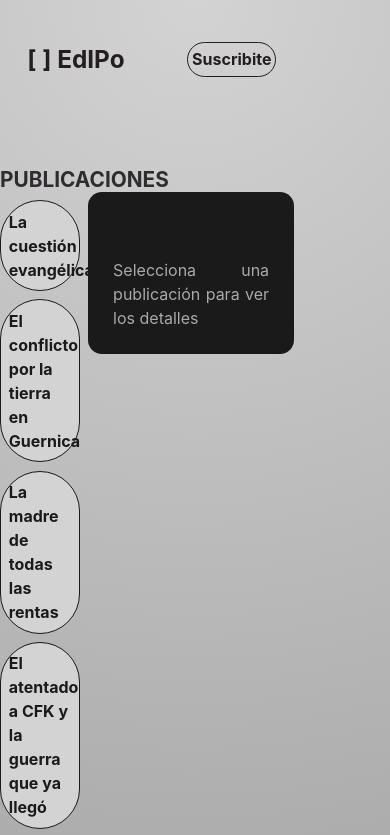
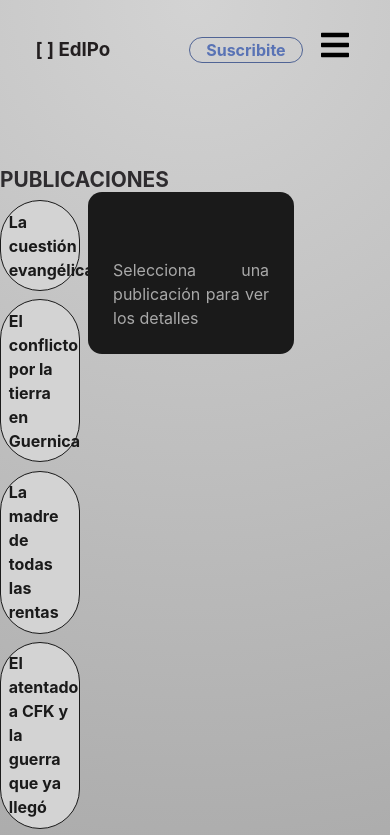
Before and after one commit to edipoarg/edipo, a React (Vite) app: page /#/publicaciones in a window 390 px wide. Shown: the top 835 px of the page. Built offline with nearby package versions, Linux system fonts and the light colour scheme.

Commit message:
Navbar hamburger

```diff
--- a/src/components/Landing/Landing.module.css
+++ b/src/components/Landing/Landing.module.css
@@ -476,7 +476,7 @@
     .recursos {
         position: absolute;
         right: 0vw;
-        bottom: 2vh;
+        bottom: 0vh;
         color: #ecede7;
         padding-top: 2vh;
         width: 52vw;
@@ -501,12 +501,12 @@
     .button1,
     .button2,
     .button3 {
-        width: 12vh;
+        width: 10vh;
         color: #d6d4d7;
         margin: 0;
         border: solid 1px #d7d5d8;
         border-radius: 360px;
-        height: 12vh;
+        height: 10vh;
         align-content: center;
         padding: 1vh 2vw;
         margin-top: 2vh;
@@ -541,9 +541,10 @@
 
     .texto {
         margin: 0;
-        max-width: 32vw;
+        max-width: 28vw;
         text-align: justify;
         padding-left: 4vw;
+        font-size: 0.9rem;
     }
 
     .news {
@@ -557,6 +558,10 @@
         height: 36vh;
         top: 54vh;
     }
+    .leer{
+        font-size: 1.5rem;
+        max-width: 9vw;
+    }
 
     .newsContainer {
         max-width: 50vw;
@@ -569,19 +574,24 @@
         font-size: 0.8rem;
     }
 
+    .investigaciones{
+        height: 40vh;
+    }
+
     .newsTitle {
         max-width: 20vw;
+        font-size: 1.2rem;
     }
 
     .button1,
     .button2,
     .button3 {
-        width: 15vh;
+        width: 12vh;
         color: #d6d4d7;
         margin: 0;
         border: solid 1px #d7d5d8;
         border-radius: 360px;
-        height: 15vh;
+        height: 12vh;
         align-content: center;
         padding: 1vh 2vw;
         margin-top: 2vh;
@@ -604,9 +614,9 @@
         font-size: 0.7rem;
         margin: 0;
         text-align: justify;
-        padding-left: 1vw;
-        padding-bottom: 1vh;
-        max-width: 40vw;
+        padding-left: 2vw;
+        padding-bottom: 0vh;
+        max-width: 25vw;
     }
 
     .playContainer {
--- a/src/components/Navbar/Navbar.jsx
+++ b/src/components/Navbar/Navbar.jsx
@@ -4,11 +4,24 @@ import { FaBars, FaTimes } from 'react-icons/fa';
 import styles from './Navbar.module.css';
 
 function Navbar() {
+  const [menuOpen, setMenuOpen] = useState(false);
+
+  const handleMenuToggle = () => {
+    setMenuOpen(!menuOpen);
+  };
+
   return (
     <>
       <section className={styles.navbar}>
-  <div className={styles.logo}><h3 className={styles.title}>[ ] EdIPo</h3></div>
-  <section className={styles.menu}>
+        <Link to='./'>
+          <div className={styles.logo}>
+            <h3 className={styles.title}>[ ] EdIPo</h3>
+          </div>
+        </Link>
+
+        <section className={styles.derecha}>
+
+          <section className={`${styles.menu} ${menuOpen ? styles.open : ''}`}>
             <Link to='./lista'>
               <h5 className={styles.item}>Investigaciones</h5>
             </Link>
@@ -25,11 +38,16 @@ function Navbar() {
               <h5 className={styles.item}>Contacto</h5>
             </Link>
           </section>
+
           <Link to='./colabora'>
-
-<section className={styles.suscribite}><h4 className={styles.text}>Suscribite</h4></section>
+            <section className={styles.suscribite}>
+              <h4 className={styles.text}>Suscribite</h4>
+            </section>
           </Link>
-
+          <div className={`${styles.hamburger} ${menuOpen ? styles.open : ''}`} onClick={handleMenuToggle}>
+            {menuOpen ? <FaTimes className={styles.icon} /> : <FaBars className={styles.icon} />}
+          </div>
+        </section>
 
       </section>
     </>
--- a/src/components/Navbar/Navbar.module.css
+++ b/src/components/Navbar/Navbar.module.css
@@ -1,72 +1,145 @@
+/* Navbar.module.css */
+/* General Styles */
 .navbar {
     left: 0;
     align-items: center;
     position: absolute;
     display: flex;
-    width: 90vw;
+    width: 100%;
     top: 2vh;
     box-sizing: border-box;
     padding: 0vh 7vw;
     z-index: 1000;
-    justify-items: right;
-    gap: 1vw;
+    justify-content: space-between;
+}
+
+.derecha {
+    display: flex;
+    justify-content: flex-end;
+    align-items: center;
 }
 
 .menu {
     display: none;
+    /* Oculta el menú por defecto */
 }
 
 .menu.open {
     display: flex;
+    flex-direction: column;
+    position: fixed;
+    top: 10vh;
+    left: 0;
+    width: 100%;
+    height: 100vh;
+    background-color: white;
+    color: black;
+    padding: 2rem 1rem;
+    box-shadow: 0 0 10px rgba(0, 0, 0, 0.3);
+    z-index: 2000;
+    overflow: auto;
+    align-items: flex-start;
+    border-bottom: 1px solid black;
+    /* Línea debajo de cada opción */
+}
+
+.menu.open .item {
+    padding: 1rem;
+    border-bottom: 1px solid black;
+    width: 100%;
+    text-align: left;
+    color: black;
+    /* Color del texto */
+}
+
+/* Estilos para los enlaces del menú */
+.menu.open a {
+    text-decoration: none;
+    color: black;
+    /* Color del texto del enlace */
+}
+
+.menu.open a:hover,
+.menu.open a:focus {
+    text-decoration: none;
+    /* Asegura que el subrayado no aparezca al pasar el mouse */
+    color: black;
+    /* Mantiene el color del texto al pasar el mouse */
 }
 
 .hamburger {
-    display: flex;
+    display: none;
+    /* Oculta el botón de hamburguesa por defecto */
+    cursor: pointer;
+    font-size: 2rem;
+    padding-right: 6vw;
 }
 
-.hamburger {
-    cursor: pointer;
-    align-content: right;
-    justify-items: right;
+.hamburger.open {
+    display: block;
+}
+
+.hamburger .icon {
+    color: black;
 }
 
 .logo {
-    box-sizing: border-box;
-    font-size: 1.3rem;
-    margin: 0;
+    display: flex;
+    justify-content: flex-start;
+    padding-left: 5vw;
     color: #231f20;
-    text-align: left;
-    box-sizing: border-box;
-    width: 40vw;
+}
+
+.suscribite {
+    color: #5973b5;
+    border: solid 1px #506495;
+    border-radius: 24px;
+    padding: 0rem 1rem;
+    display: flex;
+    justify-content: flex-end;
+    max-width: fit-content;
+    margin: 0px 1rem;
 }
 
 .text {
-    color: #231f20;
-    border: solid 1px #231f20;
-    border-radius: 48px;
-    padding: 0.5vh 1vw;
+    margin: 0
 }
 
-.suscribite {
-    display: flex;
-    justify-content: flex-end;
+.item {
+    color: #231f20;
 }
 
 /* Responsive Styles */
-@media (min-width: 768px) {
+@media (max-width: 768px) {
     .navbar {
-        display: flex-end;
-        height: 6vh;
-        width: 80%;
-        padding-top: 2vh;
-        z-index: 1000;
+        padding: 0vh 1rem;
+        justify-content: space-between;
     }
 
+    .menu {
+        display: none;
+    }
+
+    .menu.open {
+        display: flex;
+    }
+
+    .hamburger {
+        display: block;
+    }
+
+    .hamburger .icon {
+        font-size: 2rem;
+    }
+}
+
+@media (min-width: 768px) {
     .menu {
         display: flex;
         justify-content: center;
         align-items: center;
         gap: 1rem;
+        color: #231f20;
     }
 
     .menu.open {
@@ -78,25 +151,11 @@
         width: 100%;
         background-color: #231f20;
         padding: 1rem 0;
-    }
-
-    .text,
-    .title,
-    .item {
-        margin: 0;
-    }
-
-    .item {
         color: #231f20;
     }
 
     .logo {
-        width: 20vw
-    }
-
-    .icon {
-        color: #231f20;
-        font-size: 1.5rem;
+        width: 20vw;
     }
 
     .suscribite {
```
Lines whose indentation alone changed are shown as unchanged.
